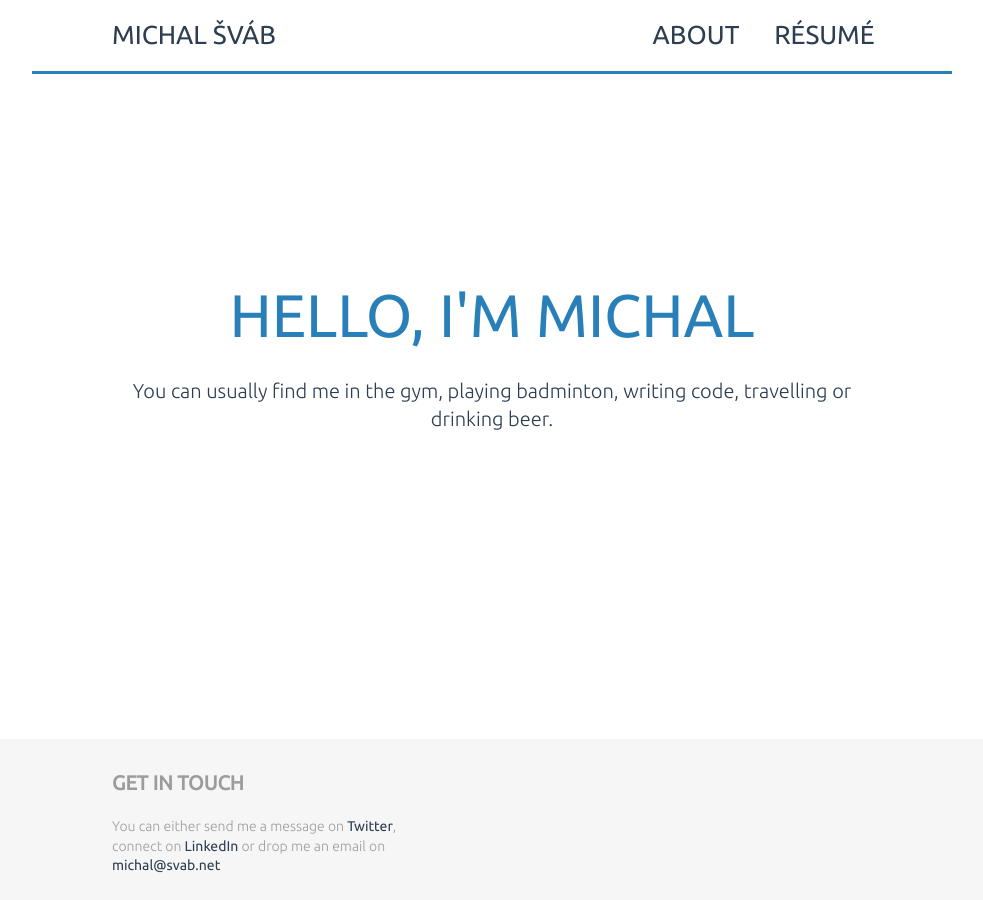
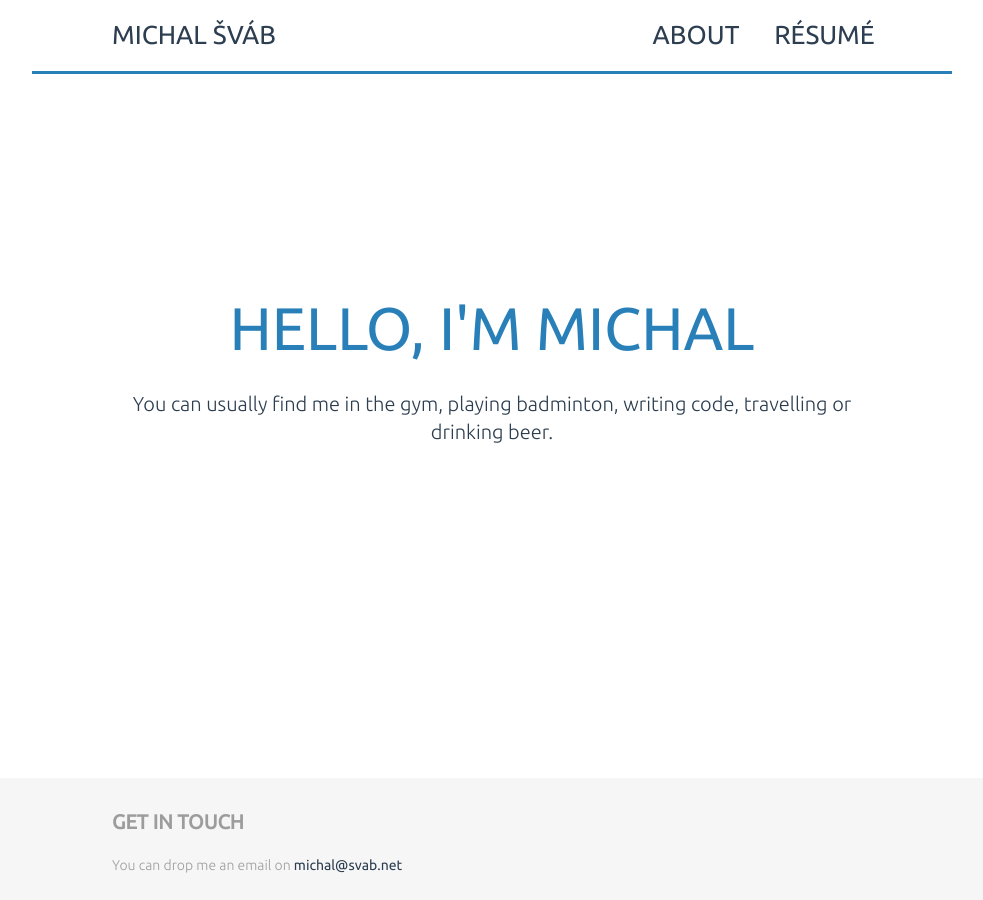
Before and after one commit to msvab/msvab.github.io, a Jekyll site: the page built from index.html, in a window 1280 px wide. Shown: the whole page, without its empty margins (148-1131 px from the left). Built offline with Jekyll 4.4.1, drawn with Linux system fonts in a browser that asks for light colours.

Commit message:
Update footer

```diff
--- a/_includes/footer.html
+++ b/_includes/footer.html
@@ -4,9 +4,8 @@
       <div class="contact">
         <h3>Get in touch</h3>
         <p>
-          You can either send me a message on <a href="https://twitter.com/msvab" target="_blank">Twitter</a>,
-          connect on <a href="https://www.linkedin.com/in/msvab" target="_blank">LinkedIn</a>
-          or drop me an email on <a href="mailto:michal@svab.net?subject=Hello!">michal@svab.net</a></p>
+          You can drop me an email on <a href="mailto:michal@svab.net?subject=Hello!">michal@svab.net</a>
+        </p>
       </div>
     </div>
   </div>
```
